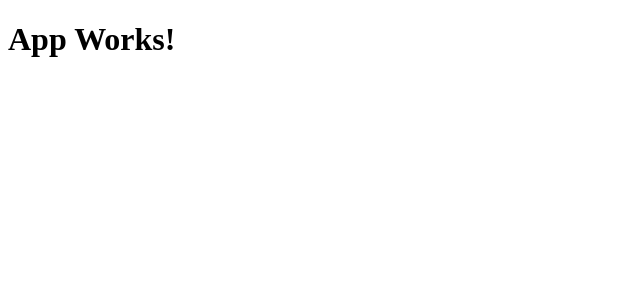
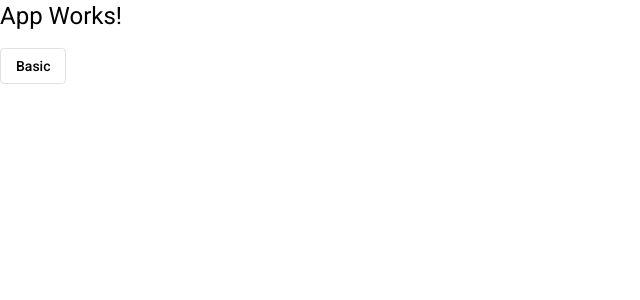
Before and after one commit to CeloAraujo/helpdesk, an Angular app: page / in a window 1280 px wide. Shown: the top 300 px of the page, without its empty margins (0-640 px from the left). Built offline with nearby package versions, Linux system fonts and the light colour scheme.

Commit message:
componente NAV criado

```diff
--- a/angular.json
+++ b/angular.json
@@ -50,6 +50,7 @@
               "src/assets"
             ],
             "styles": [
+              "./node_modules/@angular/material/prebuilt-themes/indigo-pink.css",
               "src/styles.css"
             ],
             "scripts": []
--- a/package.json
+++ b/package.json
@@ -10,10 +10,12 @@
   "private": true,
   "dependencies": {
     "@angular/animations": "~12.0.3",
+    "@angular/cdk": "~12.2.13",
     "@angular/common": "~12.0.3",
     "@angular/compiler": "~12.0.3",
     "@angular/core": "~12.0.3",
     "@angular/forms": "~12.0.3",
+    "@angular/material": "~12.2.13",
     "@angular/platform-browser": "~12.0.3",
     "@angular/platform-browser-dynamic": "~12.0.3",
     "@angular/router": "~12.0.3",
--- a/src/app/app.component.html
+++ b/src/app/app.component.html
@@ -1 +1,2 @@
 <h1>App Works!</h1>
+<button mat-stroked-button>Basic</button>
--- /dev/null
+++ b/src/app/components/nav/nav.component.html
@@ -0,0 +1 @@
+<p>nav works</p>
--- /dev/null
+++ b/src/app/components/nav/nav.component.ts
@@ -0,0 +1,15 @@
+import { Component, OnInit } from '@angular/core';
+
+@Component({
+  selector: 'app-nav',
+  templateUrl:'./nav.component.html',
+  styleUrls: ['./nav.component.css']
+})
+export class NavComponent implements OnInit {
+
+  constructor() { }
+
+  ngOnInit(): void {
+  }
+
+}
--- a/src/index.html
+++ b/src/index.html
@@ -6,8 +6,11 @@
   <base href="/">
   <meta name="viewport" content="width=device-width, initial-scale=1">
   <link rel="icon" type="image/x-icon" href="favicon.ico">
+  <link rel="preconnect" href="https://fonts.gstatic.com">
+  <link href="https://fonts.googleapis.com/css2?family=Roboto:wght@300;400;500&display=swap" rel="stylesheet">
+  <link href="https://fonts.googleapis.com/icon?family=Material+Icons" rel="stylesheet">
 </head>
-<body>
+<body class="mat-typography">
   <app-root></app-root>
 </body>
 </html>
--- a/src/styles.css
+++ b/src/styles.css
@@ -1 +1,4 @@
 /* You can add global styles to this file, and also import other style files */
+
+html, body { height: 100%; }
+body { margin: 0; font-family: Roboto, "Helvetica Neue", sans-serif; }
```
Also changed, not shown: src/app/app.module.ts (+57 -10 lines), src/app/components/nav/nav.component.css (added), 1 other file (tests, documents, lock files or other folders).
